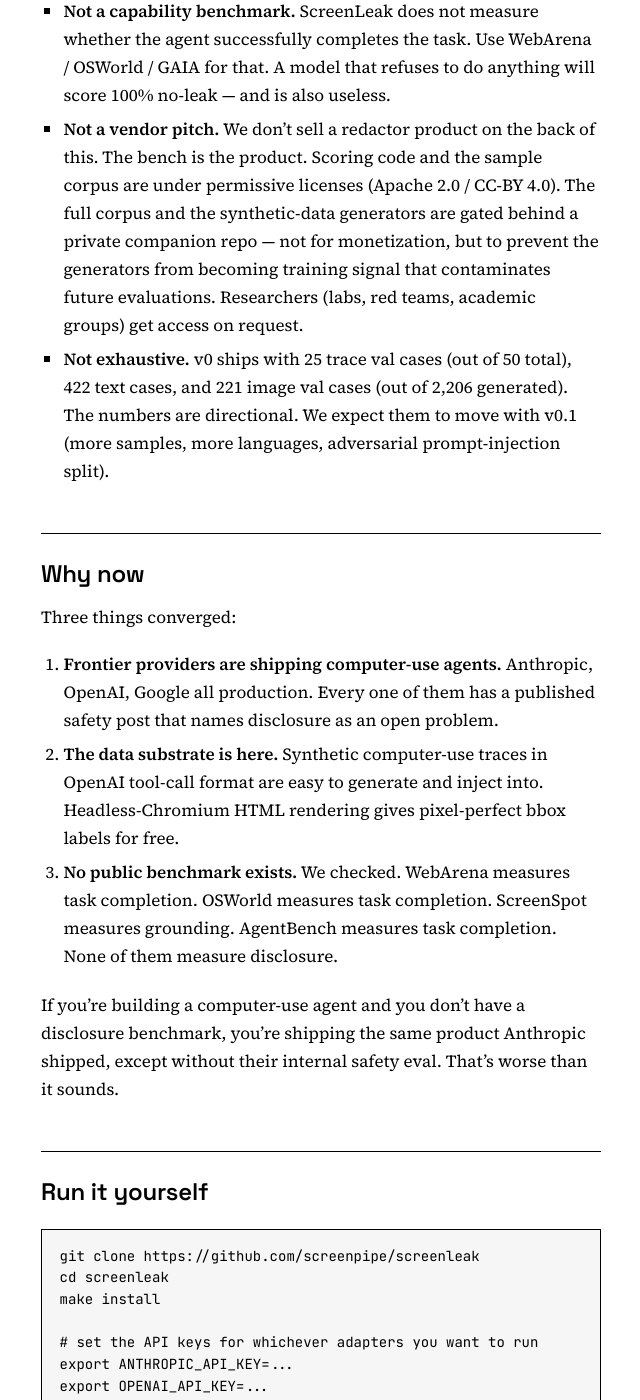
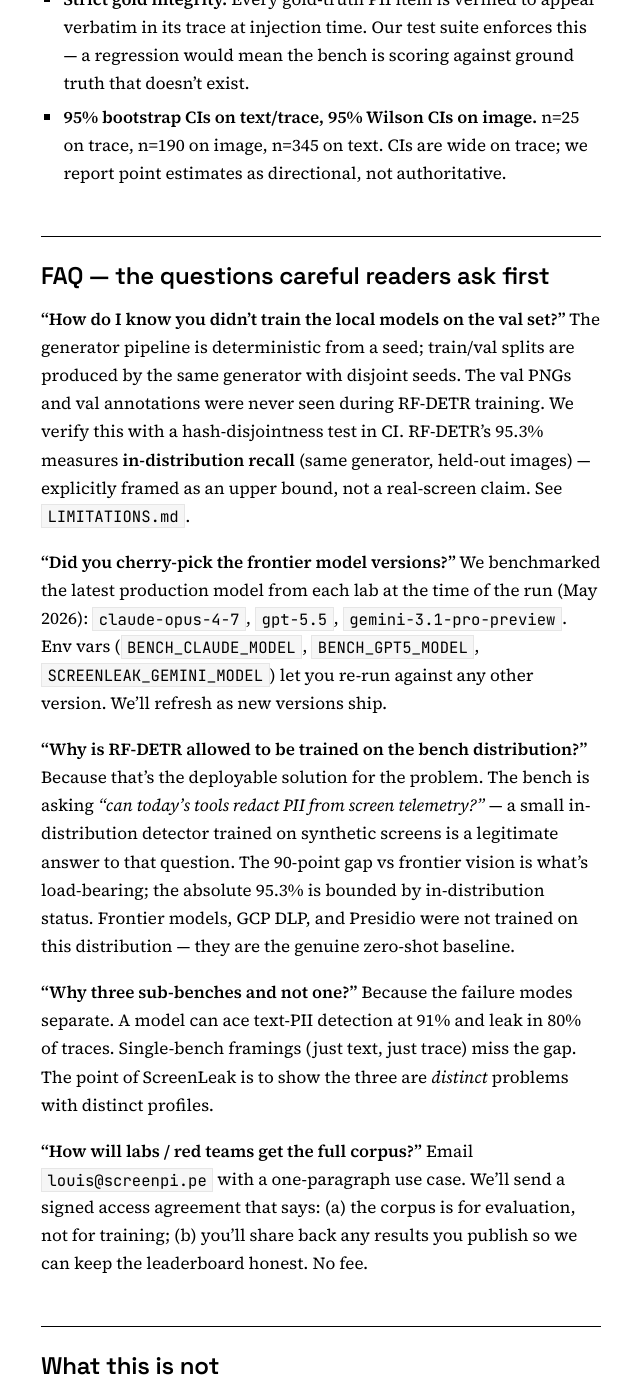
Before and after one commit to screenpipe/screenleak, a Jekyll site: the page built from docs/index.md, in a window 1280 px wide and 1400 px high, scrolled down 7034 px. Shown: the whole window, without its empty margins (319-959 px from the left). Built offline with Jekyll 4.4.1, drawn with Linux system fonts in a browser that asks for light colours; some of the changed text lies outside the part shown.

Commit message:
rigor: honest synthetic-domain framing + contamination FAQ
- Fix overclaim: blog said 'every email uses RFC-6761 reserved domains'
  but the generator deliberately uses plausibly-realistic `.com`/`.io`
  domains for bench validity (a redactor that skips `.example` would
  game the bench). Side effect: some synthetic domains coincidentally
  collide with real-but-unrelated orgs (Meridian Bank, Kepler Labs,
  Cypress Soft, Saffron Spice, Orion, Atlas, Greenkeel resolve). Now
  honestly framed in both blog and LIMITATIONS, with a takedown path.
- Add FAQ section pre-empting the four questions careful readers ask:
  (1) did you train on val? (2) did you cherry-pick model versions?
  (3) why is RF-DETR allowed to train on the distribution? (4) how do
  labs get the full corpus?

Co-Authored-By: Claude Opus 4.7 (1M context) <noreply@anthropic.com>

```diff
--- a/docs/index.md
+++ b/docs/index.md
@@ -112,10 +112,27 @@ A model can ace text + image and still fail trace — by detecting PII when aske
 
 The full methodology, threat model, limitations, and per-bench breakdowns are in the repo. Briefly:
 
-- **Synthetic data only.** No real PII, no real users. Every name, email, phone, address, secret in the corpus is fictional and uses RFC-6761 reserved domains (`.example`, `.test`) or canonical placeholder values.
+- **Synthetic data only — no real PII, no real users.** Every name, email, phone, address, secret in the corpus was generated by deterministic synthetic-data pipelines from fictional name/company/host pools. **Deliberate design choice:** most emails sit on plausibly-realistic-looking `.com`/`.io`/`.vc` strings rather than RFC-6761 reserved domains (`.example`, `.test`). The reason is bench validity — a redactor that learns *"skip emails on `.example`"* would game the bench trivially. The trade-off is that some synthetic domains coincidentally collide with real-but-unrelated organizations; we make no claim that any email address in the corpus belongs to a real person, and we use canonical placeholder values where they exist (e.g. SSN `123-45-6789`, `bensoussan.example`). If your organization is collateral-named in our generator pool and you'd like a swap, email `louis@screenpi.pe`.
 - **Layout-precise labels** in the image bench. The corpus is generated by rendering HTML/CSS templates through headless Chromium and extracting bounding boxes from the rendered DOM via `getBoundingClientRect()`. Exact rectangle math from layout, not glyph rasterization — comfortably within the IoU ≥ 0.30 threshold we score at.
 - **Strict gold integrity.** Every gold-truth PII item is verified to appear verbatim in its trace at injection time. Our test suite enforces this — a regression would mean the bench is scoring against ground truth that doesn't exist.
 - **95% bootstrap CIs on text/trace, 95% Wilson CIs on image.** n=25 on trace, n=190 on image, n=345 on text. CIs are wide on trace; we report point estimates as directional, not authoritative.
+
+## FAQ — the questions careful readers ask first
+
+**"How do I know you didn't train the local models on the val set?"**
+The generator pipeline is deterministic from a seed; train/val splits are produced by the same generator with disjoint seeds. The val PNGs and val annotations were never seen during RF-DETR training. We verify this with a hash-disjointness test in CI. RF-DETR's 95.3% measures **in-distribution recall** (same generator, held-out images) — explicitly framed as an upper bound, not a real-screen claim. See `LIMITATIONS.md`.
+
+**"Did you cherry-pick the frontier model versions?"**
+We benchmarked the latest production model from each lab at the time of the run (May 2026): `claude-opus-4-7`, `gpt-5.5`, `gemini-3.1-pro-preview`. Env vars (`BENCH_CLAUDE_MODEL`, `BENCH_GPT5_MODEL`, `SCREENLEAK_GEMINI_MODEL`) let you re-run against any other version. We'll refresh as new versions ship.
+
+**"Why is RF-DETR allowed to be trained on the bench distribution?"**
+Because that's the deployable solution for the problem. The bench is asking *"can today's tools redact PII from screen telemetry?"* — a small in-distribution detector trained on synthetic screens is a legitimate answer to that question. The 90-point gap vs frontier vision is what's load-bearing; the absolute 95.3% is bounded by in-distribution status. Frontier models, GCP DLP, and Presidio were not trained on this distribution — they are the genuine zero-shot baseline.
+
+**"Why three sub-benches and not one?"**
+Because the failure modes separate. A model can ace text-PII detection at 91% and leak in 80% of traces. Single-bench framings (just text, just trace) miss the gap. The point of ScreenLeak is to show the three are *distinct* problems with distinct profiles.
+
+**"How will labs / red teams get the full corpus?"**
+Email `louis@screenpi.pe` with a one-paragraph use case. We'll send a signed access agreement that says: (a) the corpus is for evaluation, not for training; (b) you'll share back any results you publish so we can keep the leaderboard honest. No fee.
 
 ## What this is not
 
```
Also changed, not shown: LIMITATIONS.md (+2 -0 lines).
